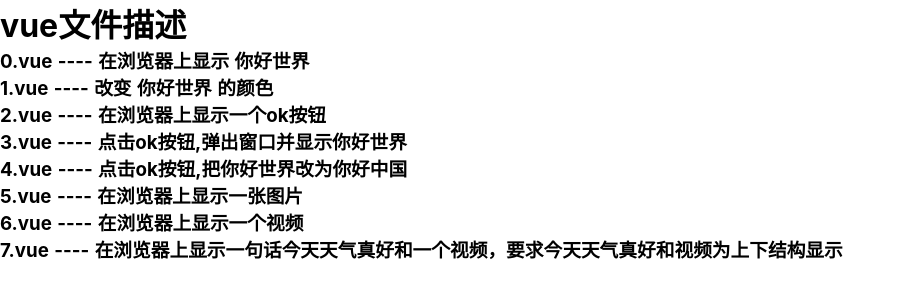
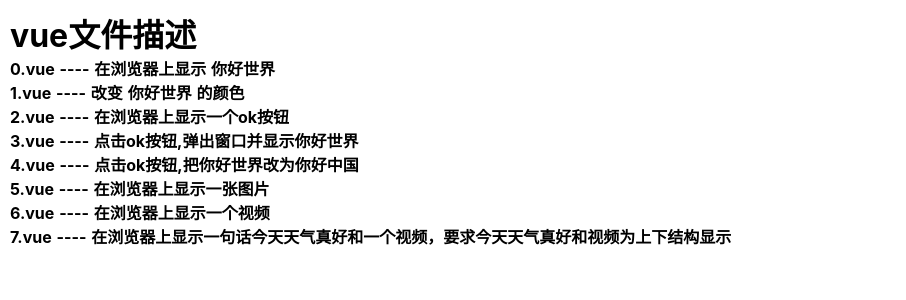
Before and after one commit to lose0101/nuxtjs, a Nuxt app: page / in a window 1280 px wide. Shown: the top 300 px of the page, without its empty margins (0-906 px from the left). Built offline with nearby package versions, Linux system fonts and the light colour scheme.

Commit message:
Update index.vue

```diff
--- a/pages/index.vue
+++ b/pages/index.vue
@@ -1,13 +1,13 @@
 <template>
-<div>
+<div style="padding:10px">
 <h1>vue文件描述</h1>
-<h3>0.vue ---- 在浏览器上显示 你好世界</h3>
-<h3>1.vue ---- 改变 你好世界 的颜色</h3>
-<h3>2.vue ---- 在浏览器上显示一个ok按钮</h3>
-<h3>3.vue ---- 点击ok按钮,弹出窗口并显示你好世界</h3>
-<h3>4.vue ---- 点击ok按钮,把你好世界改为你好中国</h3>
-<h3>5.vue ---- 在浏览器上显示一张图片</h3>
-<h3>6.vue ---- 在浏览器上显示一个视频</h3>
-<h3>7.vue ---- 在浏览器上显示一句话今天天气真好和一个视频，要求今天天气真好和视频为上下结构显示</h3>
+<h4>0.vue ---- 在浏览器上显示 你好世界</h4>
+<h4>1.vue ---- 改变 你好世界 的颜色</h4>
+<h4>2.vue ---- 在浏览器上显示一个ok按钮</h4>
+<h4>3.vue ---- 点击ok按钮,弹出窗口并显示你好世界</h4>
+<h4>4.vue ---- 点击ok按钮,把你好世界改为你好中国</h4>
+<h4>5.vue ---- 在浏览器上显示一张图片</h4>
+<h4>6.vue ---- 在浏览器上显示一个视频</h4>
+<h4>7.vue ---- 在浏览器上显示一句话今天天气真好和一个视频，要求今天天气真好和视频为上下结构显示</h4>
 </div>
 </template>
```
